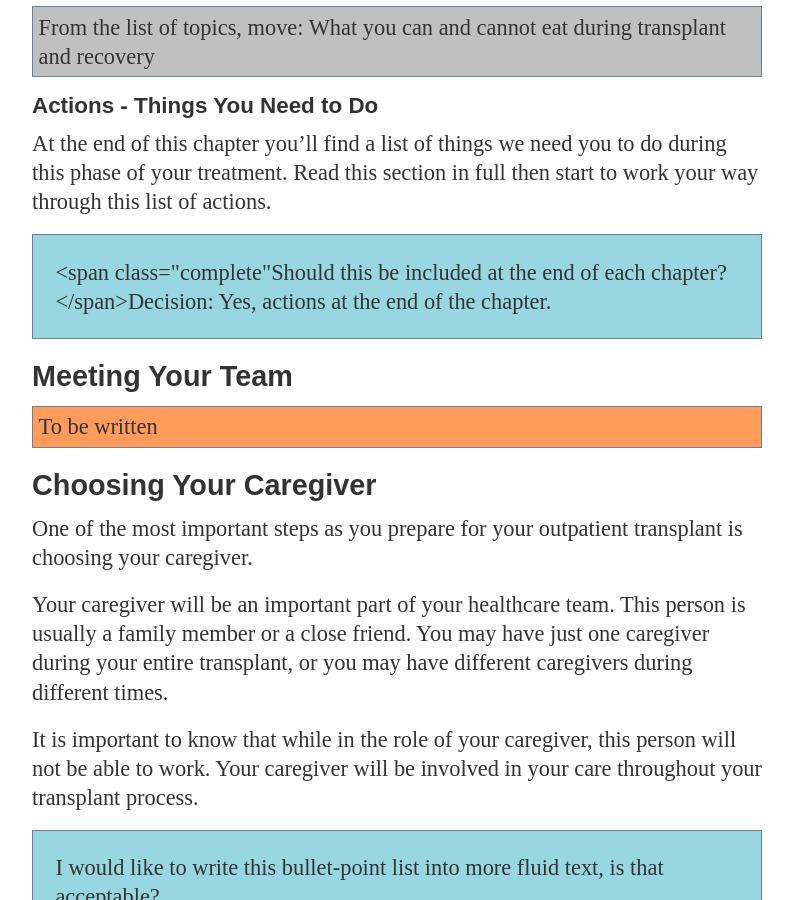
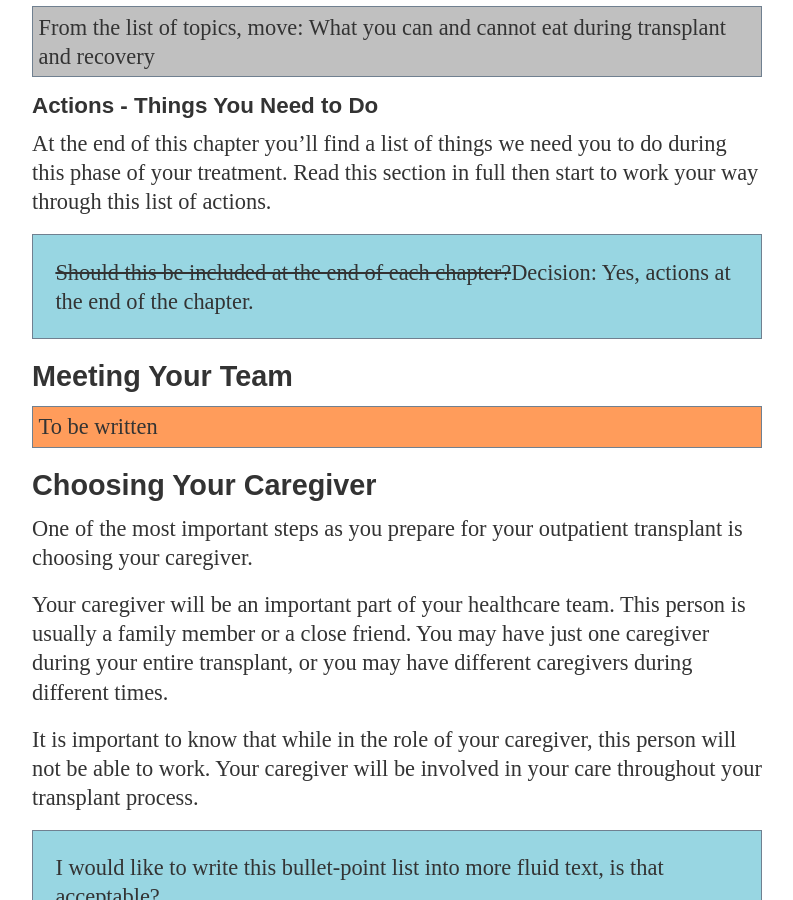
Before and after one commit to mskccpatiented/contentaudit, a Jekyll site: the page built from _posts/2012-11-19-auto-bmt-outpatient-guide-hybrid.md, in a window 1280 px wide and 900 px high, scrolled down 10835 px. Shown: the whole window, without its empty margins (128-921 px from the left). Built offline with Jekyll 4.4.1, drawn with Linux system fonts in a browser that asks for light colours; Markdown is read by kramdown in place of the engine named in the settings; some of the changed text lies outside the part shown.

Commit message:
deploying BMT patient ed

```diff
--- a/_posts/2012-11-19-auto-bmt-outpatient-guide-hybrid.md
+++ b/_posts/2012-11-19-auto-bmt-outpatient-guide-hybrid.md
@@ -144,7 +144,7 @@
 
 While you are here, you will come to know all of the members of your team.
 
-<p class="question"><span class="complete">Would it be useful to mention other support services here, PT, OT, Social Work? If we mention them, do we refer to them as the healthcare team, or as support services?</span> Decision: Yes, include social work and pharmacist - but not pt/ot.</p>
+<p class="question"><span class="complete">Would it be useful to mention other support services here, PT, OT, Social Work? If we mention them, do we refer to them as the healthcare team, or as support services?</span> Decision: Yes, include social work and pharmacist - but not PT/OT</p>
 
 ## Phase 1 - Before Your Transplant
 <div class="image-placeholder"><p>Image Placeholder: Diagram of the transplant process/timeline with a "you are here" marker on Phase one, or highlighting of some kind.</p></div>
@@ -180,7 +180,7 @@
 #### Actions - Things You Need to Do
 At the end of this chapter you'll find a list of things we need you to do during this phase of your treatment. Read this section in full then start to work your way through this list of actions.
 
-<p class="question"><span class="complete"Should this be included at the end of each chapter?</span>Decision: Yes, actions at the end of the chapter.</p>
+<p class="question"><span class="complete">Should this be included at the end of each chapter?</span>Decision: Yes, actions at the end of the chapter.</p>
 
 ### Meeting Your Team
 <p class="outstanding">To be written</p>
```
Also changed, not shown: 1 other file.
